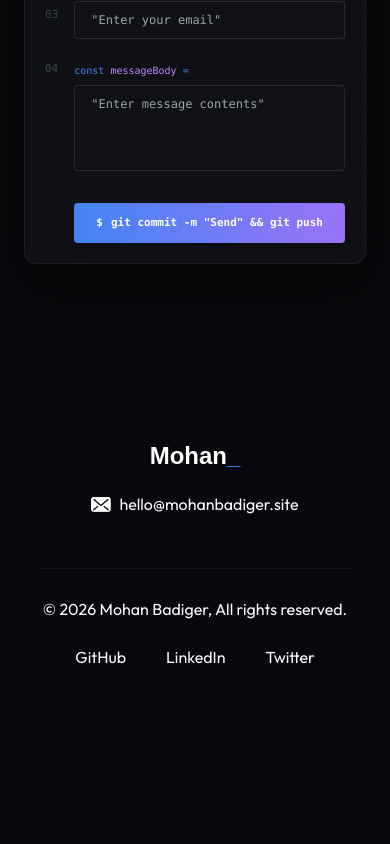
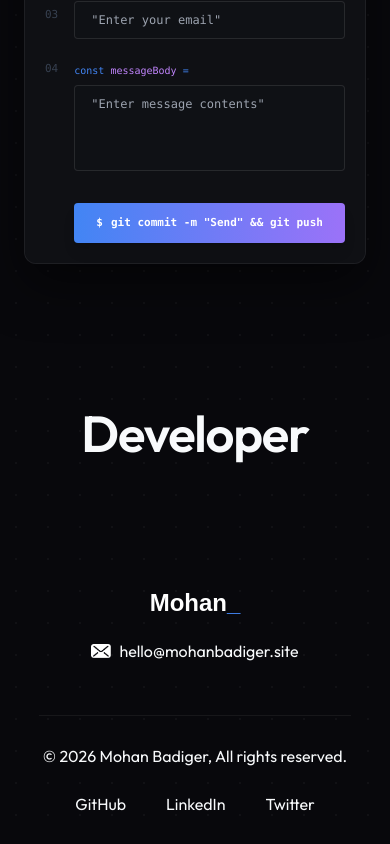
Before and after one commit to Mohan-Badiger/Portfolio, a React (Vite) app: page / in a window 390 px wide. Shown: the part 6529-7373 px from the top of the page. Before the commit the page ends 7226 px from the top, so only its background shows below. Built offline with nearby package versions, Linux system fonts and the light colour scheme; a web font is replaced by a local one.

Commit message:
feat: added new feature

```diff
--- a/src/App.jsx
+++ b/src/App.jsx
@@ -8,6 +8,8 @@ import Work from './components/Work'
 import ContactSection from './components/ContactSection'
 import Footer from './components/Footer'
 import CursorTrail from './components/CursorTrail'
+import BigDeveloperTitle from './components/BigDeveloperTitle'
+
 
 export default function App() {
   // Initialize Lenis smooth scroll globally
@@ -78,6 +80,7 @@ export default function App() {
         <Services />
         <Work />
         <ContactSection />
+        <BigDeveloperTitle />
       </main>
 
       {/* Footer credits and social map */}
--- /dev/null
+++ b/src/components/BigDeveloperTitle.jsx
@@ -0,0 +1,20 @@
+import { motion } from 'framer-motion'
+
+export default function BigDeveloperTitle() {
+  return (
+    <div className="w-full overflow-hidden select-none py-12 relative flex justify-center items-center pointer-events-none">
+      {/* Aurora glow underneath */}
+      <div className="absolute w-[600px] h-32 -z-10 bg-gradient-to-r from-antigravityBlue/5 via-antigravityPurple/5 to-antigravityPink/5 pointer-events-none rounded-full blur-[60px]" />
+
+      <motion.h2
+        initial={{ opacity: 0, y: 40 }}
+        whileInView={{ opacity: 1, y: 0 }}
+        viewport={{ once: true }}
+        transition={{ duration: 1, ease: [0.16, 1, 0.3, 1] }}
+        className="text-[13vw] sm:text-[15vw] md:text-[17vw] lg:text-[21vw] big-developer-text font-semibold tracking-tight leading-none select-none text-center pointer-events-auto cursor-default"
+      >
+        Developer
+      </motion.h2>
+    </div>
+  )
+}
```
